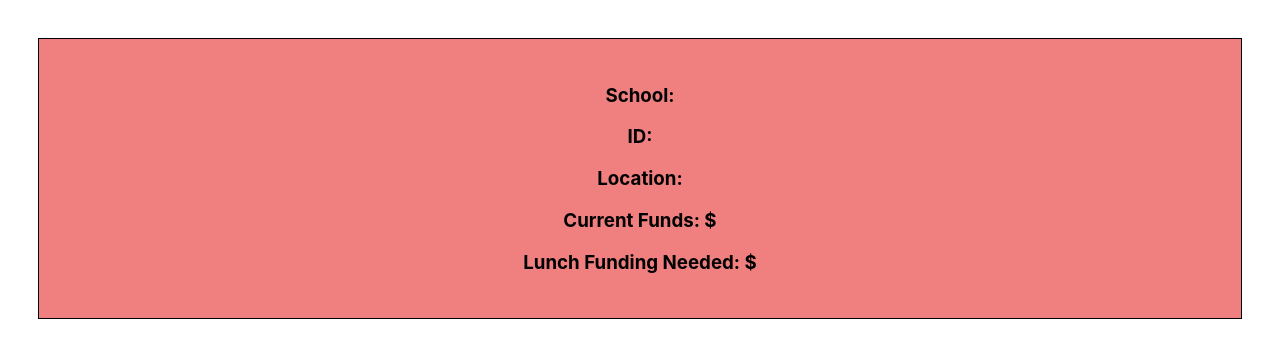
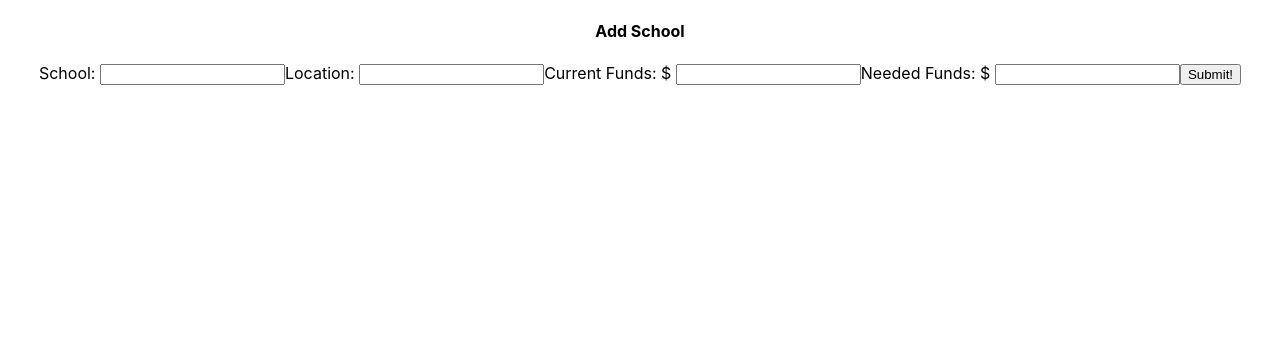
Before and after one commit to luncherbw0719/frontend, a React (Create React App) app: page / in a window 1280 px wide. Shown: the top 358 px of the page. Built offline with nearby package versions, Linux system fonts and the light colour scheme.

Commit message:
added form for single school page

```diff
--- a/src/App.js
+++ b/src/App.js
@@ -8,6 +8,7 @@ import { setToken } from './actions';
 import { connect } from 'react-redux';
 
 import SchoolCard from "./components/SchoolCard";
+import SchoolPageApp from './SchoolPageApp';
 
 function App(props) {
   const [authToken, setAuthToken] = useToken();
@@ -20,7 +21,7 @@ function App(props) {
 
   return (
     <div className="App">
-      <SchoolCard/>
+      <SchoolPageApp/>
     </div>
   );
 }
--- /dev/null
+++ b/src/SchoolPageApp.js
@@ -0,0 +1,39 @@
+import React, { useState } from "react";
+import "./App.css";
+
+import SchoolForm from "./components/SchoolForm"
+import SchoolPage from "./components/SchoolPage"
+
+function SchoolPageApp() {
+    // Create new useState for members
+    const [schools, setSchools] = useState([]);
+    // Applying to Form component (be sure to use spread operator for members)
+    const submitSchool = school => setSchools([...schools, school]);
+    // Applying to TeamMember component (mapping over state to render team members)
+    const update = newSchool =>
+      setSchools([
+        // map over each member in the array, return each unique value in that array - need to add id to components useState to give each unique dataset a value
+        ...schools.map(school => {
+          if (school.id === newSchool.id) {
+            return newSchool;
+          }
+          return school;
+        })
+      ]);
+
+    console.log("schools", schools);
+
+    return (
+      <div className="school-page-app">
+        <header className="school-page-app-header">
+
+        {schools.map((school, index) => (
+          <SchoolPage school={school} key={index} update={update} />
+        ))}
+        <SchoolForm add={submitSchool} />
+      </header>
+    </div>
+  );
+}
+
+export default SchoolPageApp;
--- a/src/components/SchoolCard.js
+++ b/src/components/SchoolCard.js
@@ -1,3 +1,5 @@
+// Might not use SchoolList or SchoolCard components (using Margaret's browse schools components instead)
+
 import React from "react";
 
 import styled from "styled-components";
--- /dev/null
+++ b/src/components/SchoolForm.js
@@ -0,0 +1,84 @@
+// Single School Page - An admin will be able to see their current funds and be able to add their needs for more funding, update and delete their profile and funding needs.
+// (add, edit, and delete school page for school admins)
+
+import React, { useState } from "react";
+
+function SchoolForm(props) {
+  const [input, setInput] = useState({
+      schoolName: " ",
+      schoolLocation: " ",
+      CurrentFunds: " ",
+      NeededFunds: " ",
+      schoolID: null,
+  });
+  // form input
+  const handleChange = event => {
+    console.log(event.target.schoolName);
+    console.log(event.target.value);
+    setInput({ ...input, [event.target.name]: event.target.value });
+  };
+  // form submission
+  const handleSubmit = event => {
+    event.preventDefault();
+    console.log(input.schoolName);
+    console.log(input.schoolLocation);
+    console.log(input.CurrentFunds);
+    console.log(input.NeededFunds);
+    props.add({ ...input, id: Math.random() });
+    setInput({
+        schoolName: " ",
+        schoolLocation: " ",
+        CurrentFunds: " ",
+        NeededFunds: " ",
+        schoolID: null,
+    });
+  };
+  console.log("props", props);
+  console.log("input", input);
+  return (
+    <div className="school-page-form">
+         <form onSubmit={handleSubmit}>
+           <h4>Add School</h4>
+        <label htmlFor="schoolName">
+          School: {" "}
+          <input
+            type="text"
+            name="schoolName"
+            value={input.schoolName}
+            onChange={handleChange}
+            />
+          </label>
+          <label htmlFor="schoolLocation">
+          Location: {" "}
+          <input
+            type="text"
+            name="schoolLocation"
+            value={input.schoolLocation}
+            onChange={handleChange}
+            />
+          </label>
+          <label htmlFor="CurrentFunds">
+          Current Funds: ${" "}
+          <input
+            type="text"
+            name="CurrentFunds"
+            value={input.CurrentFunds}
+            onChange={handleChange}
+            />
+          </label>
+          <label htmlFor="NeededFunds">
+          Needed Funds: ${" "}
+          <input
+            type="text"
+            name="NeededFunds"
+            value={input.NeededFunds}
+            onChange={handleChange}
+            />
+          </label>
+          <button>Submit!</button>
+        </form>
+      </div>
+    );
+  }
+
+  export default SchoolForm;
--- a/src/components/SchoolList.js
+++ b/src/components/SchoolList.js
@@ -1,3 +1,5 @@
+// Might not use SchoolList or SchoolCard components (using Margaret's browse schools components instead)
+
 import React, { useState, useEffect } from "react";
 
 import axios from "axios";
--- /dev/null
+++ b/src/components/SchoolPage.js
@@ -0,0 +1,101 @@
+import React, { useState } from "react";
+
+function SchoolPage(props) {
+  const {
+    schoolName,
+    schoolLocation,
+    CurrentFunds,
+    NeededFunds,
+    schoolID
+  } = props.school;
+  // same useState from form.js
+  const [input, setInput] = useState({
+    schoolName: schoolName,
+    schoolLocation: schoolLocation,
+    CurrentFunds: CurrentFunds,
+    NeededFunds: NeededFunds,
+    schoolID: schoolID
+  });
+  // create new useState for editing data
+  const [editing, setEditing] = useState(false);
+
+  const handleEdit = event => {
+    setEditing(!editing);
+  };
+  // same as SchoolForm.js (handleChange is form input)
+  const handleChange = event => {
+    console.log(event.target.name);
+    console.log(event.target.value);
+    setInput({ ...input, [event.target.name]: event.target.value });
+  };
+  // instead of hanldeSubmit in form.js we have new const, handleUpdate (passes inputed data as props to update/edit)
+  const handleUpdate = event => {
+    event.preventDefault();
+    props.update(input);
+    setEditing(false);
+  };
+
+  // Edit shows as boolean - T/F (apply to if/else below)
+  console.log("edit", editing);
+
+  if (editing === false) {
+    return (
+      // editing existing schools
+      <div>
+        <div>School: {schoolName}</div>
+        <div>Location: {schoolLocation}</div>
+        <div>Current Funds: {CurrentFunds}</div>
+        <div>Needed Funds: {NeededFunds}</div>
+        <button onClick={handleEdit}>Edit</button>
+      </div>
+    );
+  } else {
+    return (
+      // adding new schools - copy/paste from form.js (just for <form onSumbit > use handleUpdate from above instead of handleSubmit)
+      <div className="school-page-form">
+        <form onSubmit={handleUpdate}>
+          <label htmlFor="schoolName">
+            School:{" "}
+            <input
+              type="text"
+              name="schoolName"
+              value={input.schoolName}
+              onChange={handleChange}
+            />
+          </label>
+          <label htmlFor="schoolLocation">
+            Location:{" "}
+            <input
+              type="text"
+              name="schoolLocation"
+              value={input.schoolLocation}
+              onChange={handleChange}
+            />
+          </label>
+          <label htmlFor="CurrentFunds">
+            Current Funds: ${" "}
+            <input
+              type="text"
+              name="CurrentFunds"
+              value={input.CurrentFunds}
+              onChange={handleChange}
+            />
+          </label>
+          <label htmlFor="NeededFunds">
+            Needed Funds: ${" "}
+            <input
+              type="text"
+              name="NeededFunds"
+              value={input.NeededFunds}
+              onChange={handleChange}
+            />
+          </label>
+          <button>Submit</button>
+        </form>
+      </div>
+      // end of copy/paste from SchoolForm.js
+    );
+  }
+}
+
+export default SchoolPage;
```
